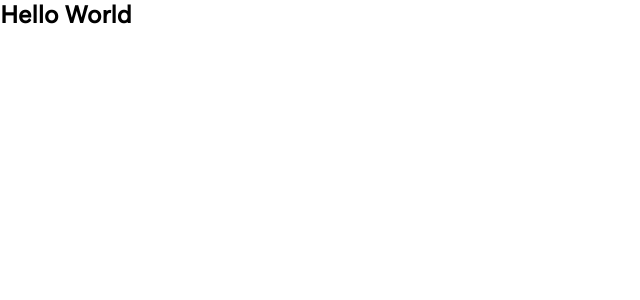
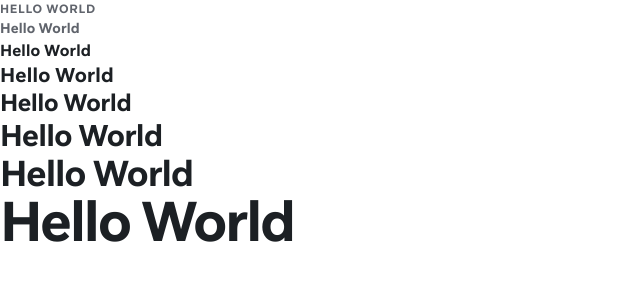
Before and after one commit to emadabdulrahim/emad.design-v2, a Next.js app: page / in a window 1280 px wide. Shown: the top 300 px of the page, without its empty margins (0-640 px from the left). Built offline with nearby package versions, Linux system fonts and the light colour scheme.

Commit message:
Add radix colors and fix heading sizes

```diff
--- a/package.json
+++ b/package.json
@@ -9,6 +9,7 @@
     "lint": "next lint"
   },
   "dependencies": {
+    "@radix-ui/colors": "^0.1.7",
     "@tryghost/content-api": "^1.5.12",
     "next": "11.1.0",
     "react": "17.0.2",
--- a/pages/index.tsx
+++ b/pages/index.tsx
@@ -5,7 +5,14 @@ import { Heading } from "@/components"
 const Home: NextPage = () => {
   return (
     <main className='container mx-auto'>
-      <Heading>Hello World</Heading>
+      <Heading size={1}>Hello World</Heading>
+      <Heading size={2}>Hello World</Heading>
+      <Heading size={3}>Hello World</Heading>
+      <Heading size={4}>Hello World</Heading>
+      <Heading size={5}>Hello World</Heading>
+      <Heading size={6}>Hello World</Heading>
+      <Heading size={7}>Hello World</Heading>
+      <Heading size={8}>Hello World</Heading>
     </main>
   )
 }
--- a/src/components/Heading.tsx
+++ b/src/components/Heading.tsx
@@ -1,14 +1,14 @@
 import * as React from "react"
 
 const SIZES = {
-  "1": "text-1",
-  "2": "text-2",
-  "3": "text-3",
-  "4": "text-4",
-  "5": "text-5",
-  "6": "text-6",
-  "7": "text-7",
-  "8": "text-8",
+  "1": "text-1 uppercase text-gray-g11",
+  "2": "text-2 text-gray-g11",
+  "3": "text-3 text-gray-g12",
+  "4": "text-4 text-gray-g12",
+  "5": "text-5 text-gray-g12",
+  "6": "text-6 text-gray-g12",
+  "7": "text-7 text-gray-g12",
+  "8": "text-8 text-gray-g12",
 }
 
 type HeadingProps = {
--- a/styles/globals.css
+++ b/styles/globals.css
@@ -6,7 +6,7 @@
   font-family: "ar-gr";
   src: url("/fonts/ar-gr-bold.woff2");
   font-style: normal;
-  font-weight: 400;
+  font-weight: 600;
   font-display: swap;
 }
 @font-face {
--- a/tailwind.config.js
+++ b/tailwind.config.js
@@ -1,3 +1,5 @@
+const colors = require("@radix-ui/colors")
+
 module.exports = {
   mode: "jit",
   purge: [
@@ -7,6 +9,36 @@ module.exports = {
   darkMode: false, // or 'media' or 'class'
   theme: {
     extend: {},
+    colors: {
+      blue: {
+        b1: colors.blue.blue1,
+        b2: colors.blue.blue2,
+        b3: colors.blue.blue3,
+        b4: colors.blue.blue4,
+        b5: colors.blue.blue5,
+        b6: colors.blue.blue6,
+        b7: colors.blue.blue7,
+        b8: colors.blue.blue8,
+        b9: colors.blue.blue9,
+        b10: colors.blue.blue10,
+        b11: colors.blue.blue11,
+        b12: colors.blue.blue12,
+      },
+      gray: {
+        g1: colors.slate.slate1,
+        g2: colors.slate.slate2,
+        g3: colors.slate.slate3,
+        g4: colors.slate.slate4,
+        g5: colors.slate.slate5,
+        g6: colors.slate.slate6,
+        g7: colors.slate.slate7,
+        g8: colors.slate.slate8,
+        g9: colors.slate.slate9,
+        g10: colors.slate.slate10,
+        g11: colors.slate.slate11,
+        g12: colors.slate.slate12,
+      },
+    },
     fontFamily: {
       sans: [
         "ar-gr",
@@ -36,18 +68,18 @@ module.exports = {
       ],
     },
     fontSize: {
-      1: ["0.75rem", { lineHeight: "1.5" }],
-      2: ["0.875rem", { lineHeight: "1.5" }],
-      3: ["1rem", { lineHeight: "1.5" }],
-      4: ["1.25rem", { lineHeight: "1.25" }],
-      5: ["1.5rem", { lineHeight: "1.25" }],
-      6: ["1.875rem", { lineHeight: "1.2" }],
-      7: ["2.25rem", { lineHeight: "1.1" }],
-      8: ["3rem", { lineHeight: "1" }],
+      1: ["0.75rem", { lineHeight: "1.5", letterSpacing: "0.06em" }],
+      2: ["0.875rem", { lineHeight: "1.5", letterSpacing: "0.01em" }],
+      3: ["1rem", { lineHeight: "1.5", letterSpacing: "0.01em" }],
+      4: ["1.25rem", { lineHeight: "1.25", letterSpacing: "0.01em" }],
+      5: ["1.5rem", { lineHeight: "1.25", letterSpacing: "-0.01em" }],
+      6: ["1.875rem", { lineHeight: "1.2", letterSpacing: "-0.015em" }],
+      7: ["2.25rem", { lineHeight: "1.1", letterSpacing: "-0.02em" }],
+      8: ["3.5rem", { lineHeight: "1", letterSpacing: "-0.03em" }],
     },
     fontWeight: {
       normal: "400",
-      bold: "700",
+      bold: "600",
     },
   },
   variants: {
```
Also changed, not shown: 1 other file (tests, documents, lock files or other folders).
